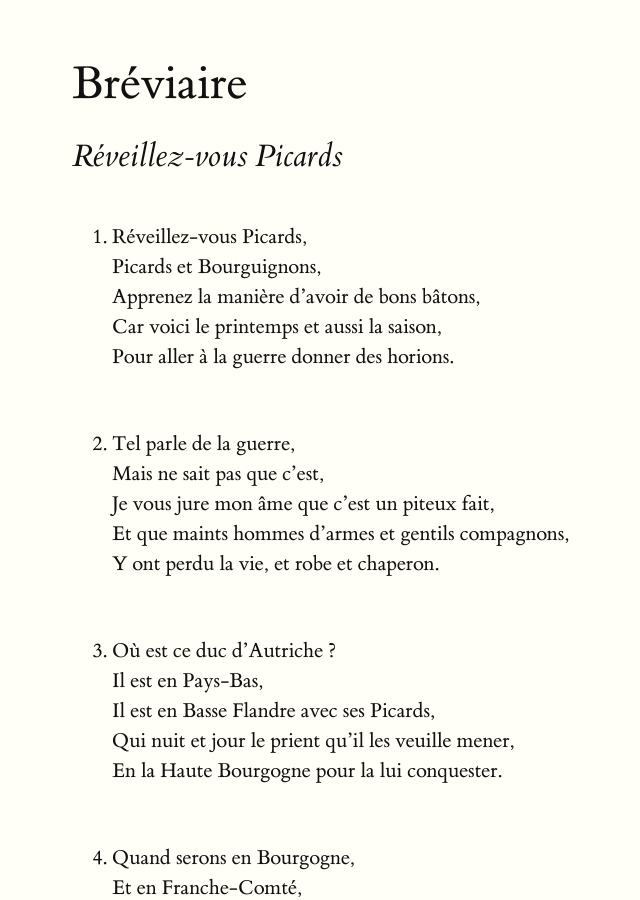
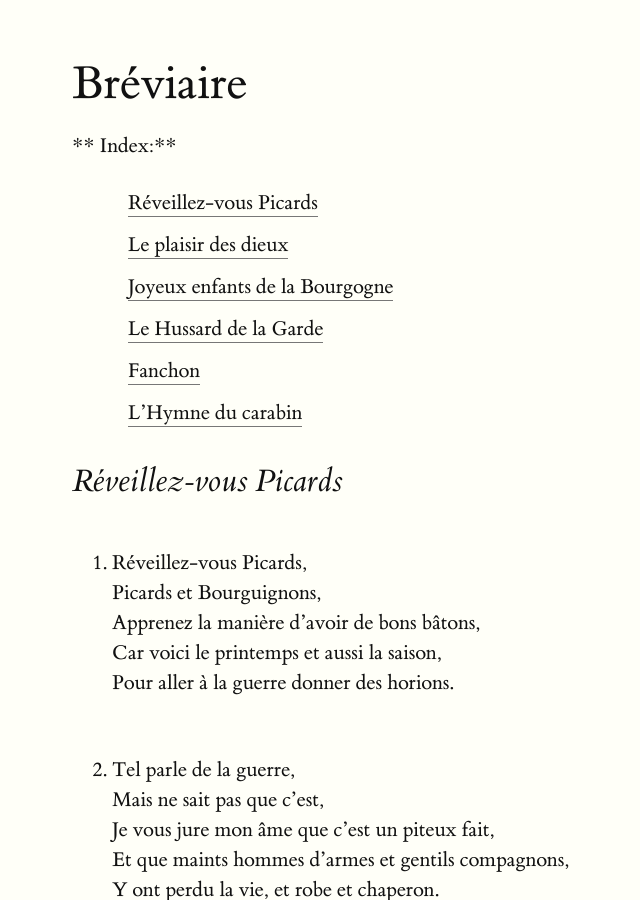
Before and after one commit to feston/breviaire, a Jekyll site: the page built from index.md, in a window 1280 px wide and 900 px high. Shown: the whole window, without its empty margins (88-728 px from the left). Built offline with Jekyll 4.4.1, drawn with Linux system fonts in a browser that asks for light colours.

Commit message:
An index, oui oui oui

```diff
--- a/index.md
+++ b/index.md
@@ -4,6 +4,15 @@ title: breviaire
 ---
 
 # Bréviaire
+
+** Index:**
+
+* [Réveillez-vous Picards](#réveillez-vous-picards)
+* [Le plaisir des dieux](#le-plaisir-des-dieux)
+* [Joyeux enfants de la Bourgogne](#joyeux-enfants-de-la-bourgogne)
+* [Le Hussard de la Garde](#le-hussard-de-la-garde)
+* [Fanchon](#fanchon)
+* [L’Hymne du carabin](#lhymne-du-carabin)
 
 ## Réveillez-vous Picards
 
```
